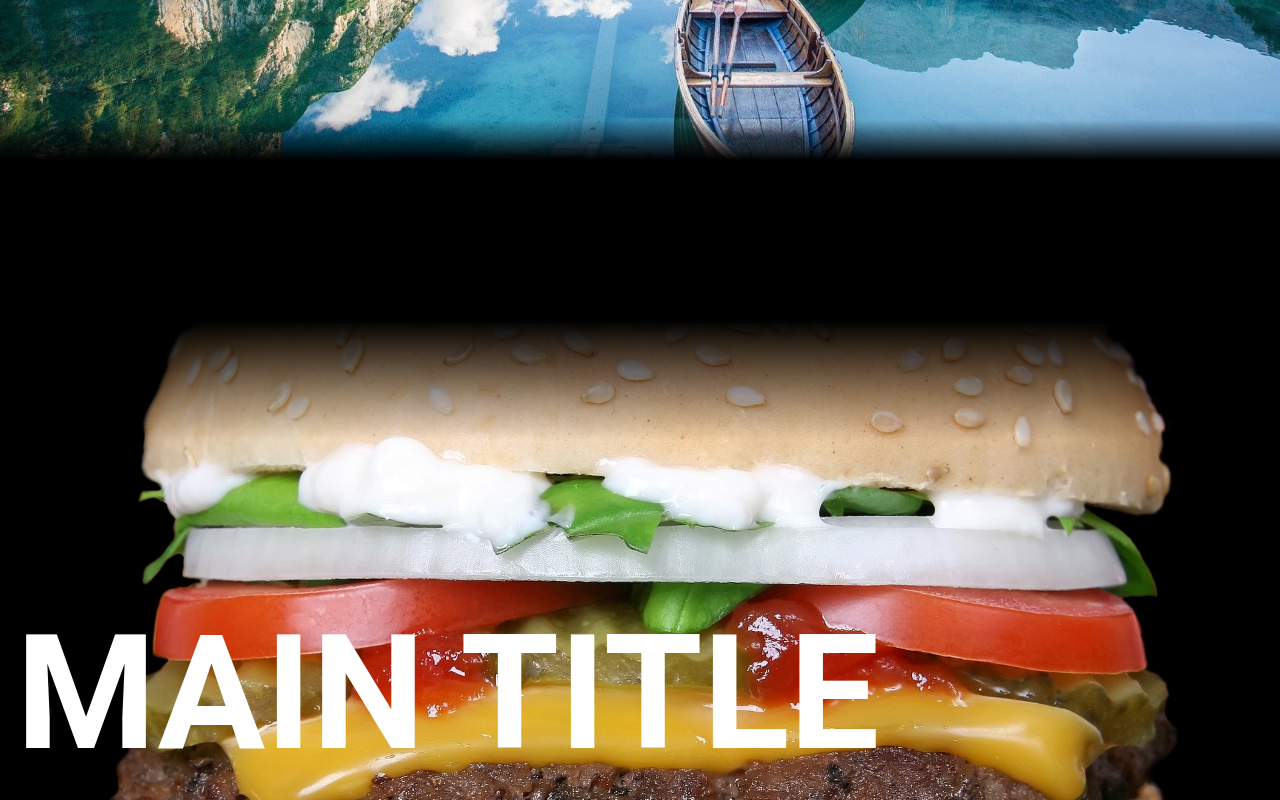
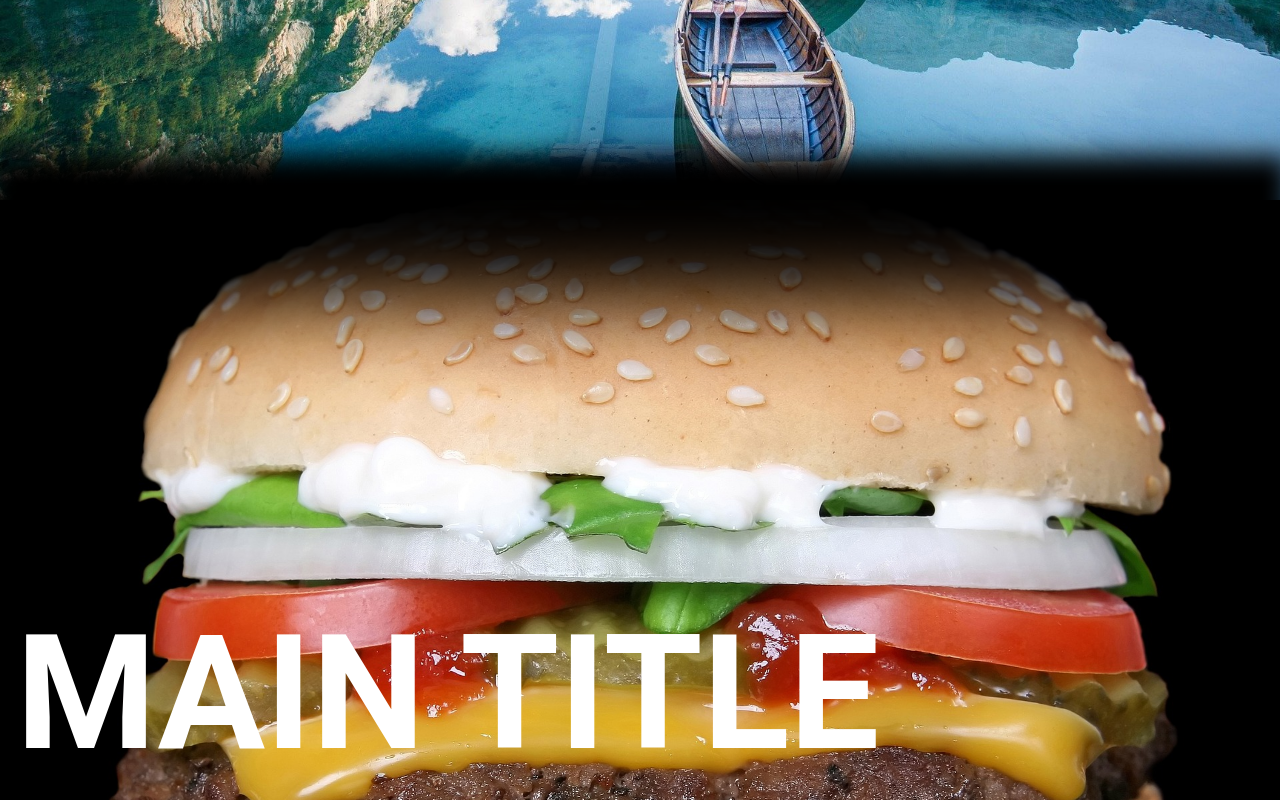
Before and after one commit to O-K-G/devpage, a Next.js app: page / in a window 1280 px wide. Shown: the part 600-1400 px from the top of the page. Built offline with nearby package versions, Linux system fonts and the light colour scheme.

Commit message:
Replace gradients with box-shadows.

```diff
--- a/components/section.js
+++ b/components/section.js
@@ -34,8 +34,7 @@ const Section = (props) => {
           quality={100}
         />
       )}
-      {props.id !== 1 && <div className={classes.topGradient} />}
-      {props.id !== 4 && <div className={classes.BottomGradient} />}
+
       <div id={props.id}>
         <>
           <h1
@@ -82,6 +81,10 @@ const Section = (props) => {
           )}
         </>
       </div>
+      <div
+        className={classes.sectionShadows}
+        style={{ display: props.id === 1 && "none" }}
+      />
     </div>
   );
 };
--- a/components/section.module.css
+++ b/components/section.module.css
@@ -4,24 +4,6 @@
   width: 100%;
   display: block;
   position: relative;
-}
-
-.topGradient {
-  background: linear-gradient(to bottom, black 50%, transparent);
-  display: block;
-  position: absolute;
-  height: 30%;
-  width: 100%;
-  top: 0;
-}
-
-.BottomGradient {
-  background: linear-gradient(to top, black 50%, transparent);
-  display: block;
-  position: absolute;
-  height: 10%;
-  width: 100%;
-  bottom: 0;
 }
 
 .title {
@@ -44,7 +26,19 @@
   padding-left: 16px;
 }
 
+.sectionShadows {
+  top: 0;
+  position: absolute;
+  width: 100%;
+  height: 100%;
+  box-shadow: -30px 150px 90px -50px #000000 inset, 0px -35px 25px 10px #000000;
+}
+
 @media only screen and (max-width: 1024px) {
+  .sectionShadows {
+    box-shadow: 0 150px 90px -50px #000000 inset, 0px 0px 20px 20px #000000;
+  }
+
   .title {
     font-size: 6rem;
   }
--- a/components/sectionsData.json
+++ b/components/sectionsData.json
@@ -7,7 +7,7 @@
     "src": "/images/mountains.jpg",
     "alt": "Mountains",
     "paddingTop": "30vh",
-    "zIndex": 2,
+    "zIndex": 1,
     "offsetValue": 0.2
   },
   {
@@ -18,7 +18,7 @@
     "src": "/images/burger.jpg",
     "alt": "Burger",
     "paddingTop": "50vh",
-    "zIndex": 1,
+    "zIndex": 2,
     "offsetValue": 0.05
   },
   {
@@ -28,7 +28,7 @@
     "smallSubtitle": "TEXT TEXT TEXT TEXT",
     "backgroundColor": "blue",
     "paddingTop": "50vh",
-    "zIndex": 0,
+    "zIndex": 3,
     "offsetValue": -0.05
   },
   {
@@ -36,9 +36,9 @@
     "title": "MAIN TITLE",
     "subtitle": "TEXT TEXT TEXT",
     "smallSubtitle": "TEXT TEXT TEXT TEXT",
-    "backgroundColor": "green",
+    "backgroundColor": "pink",
     "paddingTop": "50vh",
     "zIndex": 4,
-    "offsetValue": -0.03
+    "offsetValue": -0.06
   }
 ]
```
Also changed, not shown: pages/index.js (+0 -8 lines).
